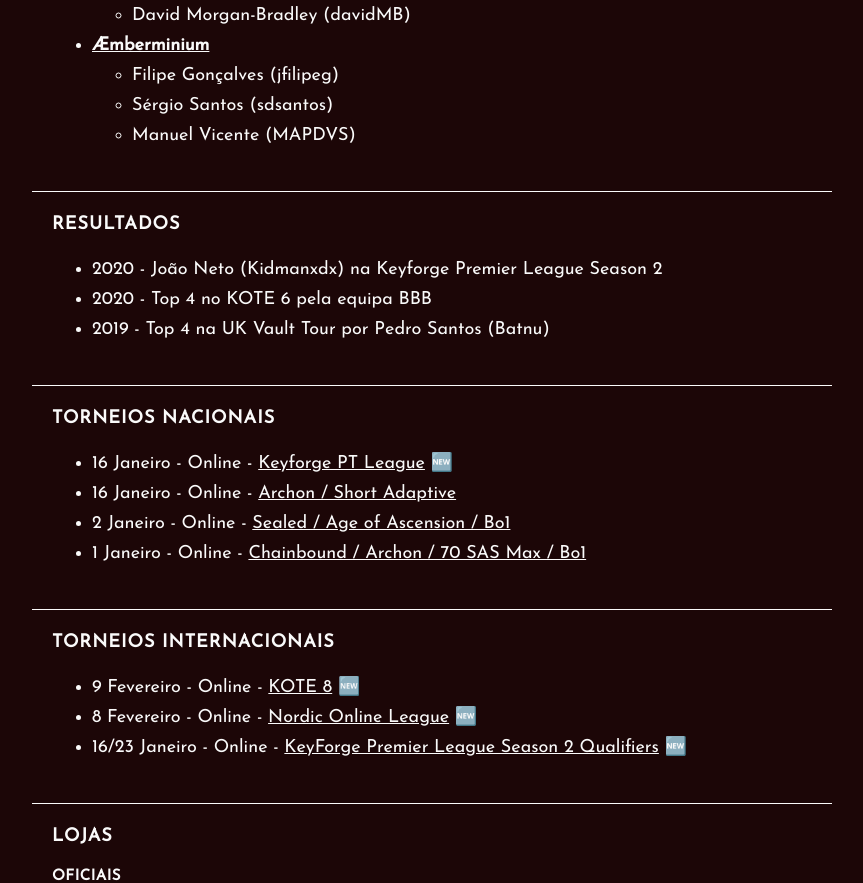
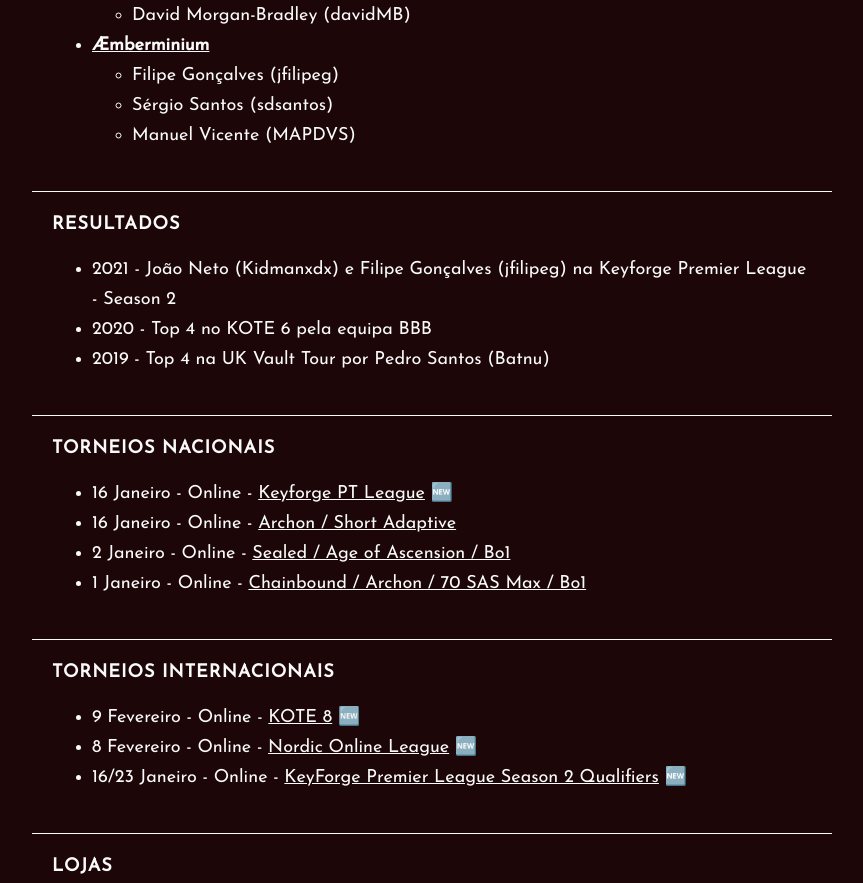
Before and after one commit to keyforge-portugal/website, a Jekyll site: the page built from index.md, in a window 1280 px wide and 900 px high, scrolled down 1070 px, cut to the strip 0-883 px from the top of the window. Shown: the whole strip, without its empty margins (208-1071 px from the left). Built offline with Jekyll 4.4.1, drawn with Linux system fonts in a browser that asks for light colours; our own code applies the rules of GitHub Pages for plain Markdown files.

Commit message:
Update index.md

```diff
--- a/index.md
+++ b/index.md
@@ -46,7 +46,7 @@ Junta-te à nossa [comunidade](https://discord.gg/tmZWy86c) e participa nos torn
 
 ## Resultados
 
-- 2020 - João Neto (Kidmanxdx) na Keyforge Premier League Season 2
+- 2021 - João Neto (Kidmanxdx) e Filipe Gonçalves (jfilipeg) na Keyforge Premier League - Season 2
 - 2020 - Top 4 no KOTE 6 pela equipa BBB
 - 2019 - Top 4 na UK Vault Tour por Pedro Santos (Batnu)
 
```
